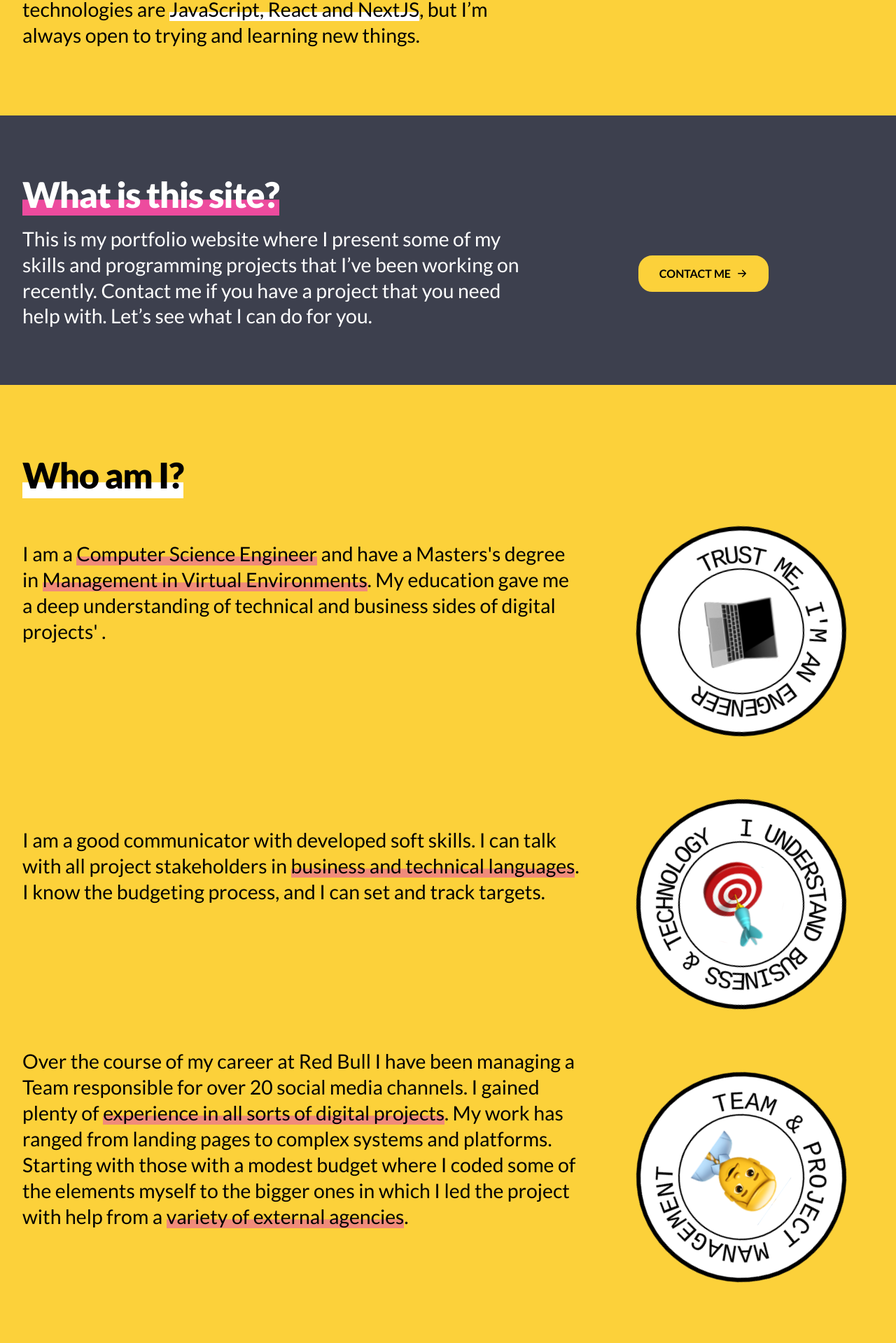
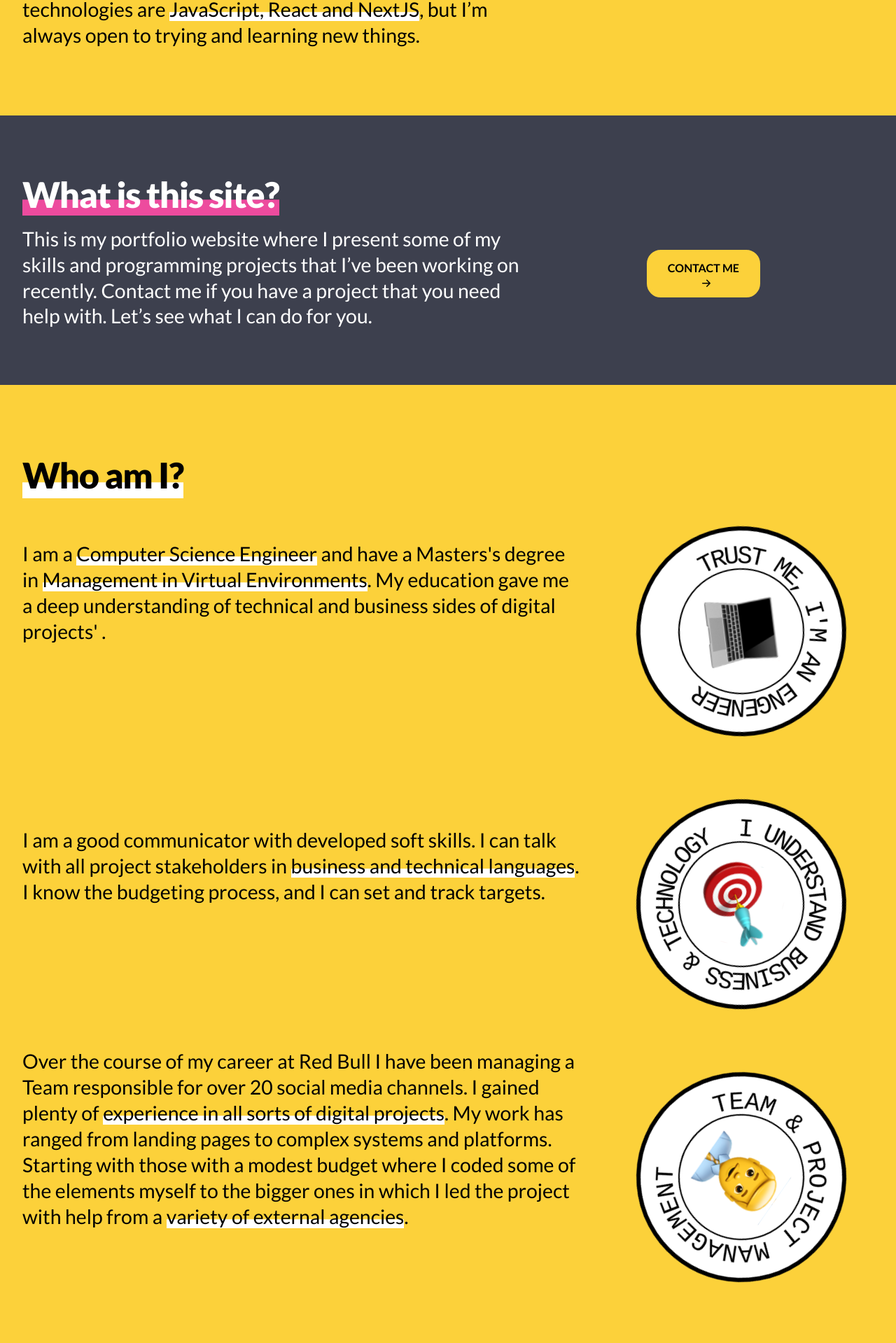
Before and after one commit to wiwo-dev/portfolio, a Next.js app: page / in a window 1280 px wide. Shown: the part 874-2793 px from the top of the page at 70% size. Built offline with nearby package versions, Linux system fonts and the light colour scheme.

Commit message:
email send fix

```diff
--- a/components/Navbar/MobileMenu.js
+++ b/components/Navbar/MobileMenu.js
@@ -8,7 +8,7 @@ const links = [
   { label: "About me", href: "/#aboutme" },
   { label: "My resume", href: "/cv" },
   { label: "My Projects", href: "/#projects" },
-  { label: "The Process", href: "/#process" },
+  //{ label: "The Process", href: "/#process" },
   { label: "Contact me", href: "/#contact" },
 ];
 
@@ -24,7 +24,7 @@ export default function MobileMenu({ onClose }) {
 
   return (
     <motion.nav
-      className="fixed top-0 left-0 h-screen w-screen z-10 bg-gray"
+      className="fixed top-0 left-0 h-screen w-screen z-50 bg-gray"
       initial={{ y: "-100%" }}
       animate={{ y: 0 }}
       exit={{ y: "-100%" }}
--- a/components/sections/AboutMeSection.js
+++ b/components/sections/AboutMeSection.js
@@ -16,9 +16,9 @@ const aboutme = [
     iconText: "TRUST ME, I'M AN ENGENEER",
     body: () => (
       <>
-        I am a <UnderlineText>Computer Science Engineer</UnderlineText> and have a Masters's degree in{" "}
-        <UnderlineText>Management in Virtual Environments</UnderlineText>. My education gave me a deep understanding of
-        technical and business sides of digital projects' .
+        I am a <UnderlineText color="white">Computer Science Engineer</UnderlineText> and have a Masters's degree in{" "}
+        <UnderlineText color="white">Management in Virtual Environments</UnderlineText>. My education gave me a deep
+        understanding of technical and business sides of digital projects' .
       </>
     ),
     icon: "computer.svg",
@@ -37,8 +37,8 @@ const aboutme = [
     body: () => (
       <>
         I am a good communicator with developed soft skills. I can talk with all project stakeholders in{" "}
-        <UnderlineText>business and technical languages</UnderlineText>. I know the budgeting process, and I can set and
-        track targets.
+        <UnderlineText color="white">business and technical languages</UnderlineText>. I know the budgeting process, and
+        I can set and track targets.
       </>
     ),
     icon: "target.svg",
@@ -57,10 +57,11 @@ const aboutme = [
     body: () => (
       <>
         Over the course of my career at Red Bull I have been managing a Team responsible for over 20 social media
-        channels. I gained plenty of <UnderlineText>experience in all sorts of digital projects</UnderlineText>. My work
-        has ranged from landing pages to complex systems and platforms. Starting with those with a modest budget where I
-        coded some of the elements myself to the bigger ones in which I led the project with help from a{" "}
-        <UnderlineText>variety of external agencies</UnderlineText>.
+        channels. I gained plenty of{" "}
+        <UnderlineText color="white">experience in all sorts of digital projects</UnderlineText>. My work has ranged
+        from landing pages to complex systems and platforms. Starting with those with a modest budget where I coded some
+        of the elements myself to the bigger ones in which I led the project with help from a{" "}
+        <UnderlineText color="white">variety of external agencies</UnderlineText>.
       </>
     ),
     icon: "business.svg",
@@ -78,9 +79,9 @@ const aboutme = [
     iconText: "AESTETIC DESIGN AND GRAPHICS",
     body: () => (
       <>
-        My work has thought me the importance of <UnderlineText>high-quality design</UnderlineText>. In my youth I
-        worked as a photographer, I learned Photoshop, Lightroom, and Illustrator which recently helped me quickly learn
-        Figma which I use to design user interfaces.
+        My work has thought me the importance of <UnderlineText color="white">high-quality design</UnderlineText>. In my
+        youth I worked as a photographer, I learned Photoshop, Lightroom, and Illustrator which recently helped me
+        quickly learn Figma which I use to design user interfaces.
       </>
     ),
     icon: "design.svg",
@@ -99,9 +100,11 @@ const aboutme = [
     body: () => (
       <>
         I’m also a certified kitesurfing, windsurfing, and skiing instructor. I’ve been teaching in many places around
-        the globe. This experience influenced my ability to <UnderlineText>prepare presentations</UnderlineText> and{" "}
-        <UnderlineText>present in front of people</UnderlineText>. <UnderlineText>Sharing knowledge</UnderlineText> in
-        an understandable and easy-to-absorb manner is one of my skills.
+        the globe. This experience influenced my ability to{" "}
+        <UnderlineText color="white">prepare presentations</UnderlineText> and{" "}
+        <UnderlineText color="white">present in front of people</UnderlineText>.{" "}
+        <UnderlineText color="white">Sharing knowledge</UnderlineText> in an understandable and easy-to-absorb manner is
+        one of my skills.
       </>
     ),
     icon: "teacher.svg",
--- a/components/sections/ContactSection.js
+++ b/components/sections/ContactSection.js
@@ -25,8 +25,10 @@ async function postData(url = "", data = {}) {
 
 export default function ContactSection({ id }) {
   const [emailSend, setEmailSend] = useState(false);
+  const [isSending, setIsSending] = useState(false);
 
   const handleSubmit = async (e) => {
+    setIsSending(true);
     e.preventDefault();
     console.log("SEND");
     const formData = new FormData(e.target);
@@ -34,9 +36,15 @@ export default function ContactSection({ id }) {
     var object = {};
     formData.forEach((value, key) => (object[key] = value));
     console.log(object);
-    const response = await postData("api/sendgrid", object);
-    if (response.status === "200") setEmailSend(true);
-    console.log(response);
+    try {
+      const response = await postData("api/sendgrid", object);
+      if (response.status === "200") setEmailSend(true);
+      setIsSending(false);
+      console.log(response);
+    } catch (error) {
+      console.log(error);
+      setIsSending(false);
+    }
   };
 
   return (
@@ -59,6 +67,7 @@ export default function ContactSection({ id }) {
               name="name"
               type="text"
               label=""
+              required
               placeholder="YOUR NAME"
               className="p-10 rounded-[20px] rounded-tl-[60px] rounded-br-[60px] border-[6px]"></Input>
             <Input
@@ -66,15 +75,19 @@ export default function ContactSection({ id }) {
               name="email"
               type="email"
               placeholder="EMAIL"
+              required
               className="p-10 rounded-[20px] rounded-bl-[60px] rounded-tr-[60px] border-[6px]"></Input>
             <Textarea
               label=""
               name="body"
               type="text"
+              required
               placeholder="YOUR MESSAGE"
               className="p-10 rounded-[60px] p-10 border-[6px] min-h-[250px]"></Textarea>
             <div className="flex justify-center">
-              <Button type="submit">send</Button>
+              <Button type="submit" loading={isSending}>
+                send
+              </Button>
             </div>
           </motion.form>
           {emailSend && (
--- a/components/sections/ProjectsSection.js
+++ b/components/sections/ProjectsSection.js
@@ -27,7 +27,7 @@ export default function ProjectsSection({ id }) {
             title="Ecommerce platform"
             picture="/projects-logos/veggies.png"
             description="It’s an online shop which can be used for businesses that sell multiple products that are usually bought in more than one quantity."
-            technologies={["NextJS", "React", "Prisma", "Tailwind CSS", "Stripe"]}
+            technologies={["NextJS", "React", "Prisma", "Stripe", "Next Auth", "Imgix", "Tailwind CSS"]}
             href="/projects/ecommerce"
           />
           <Project
@@ -35,14 +35,14 @@ export default function ProjectsSection({ id }) {
             picture="/projects-logos/snake-game.png"
             description="Do you remember playing Snake Game on Nokia 3210? I do! And that’s why decided to recreate the game as one of my
           portfolio projects."
-            technologies={["React", "Tailwind CSS", "Firestore"]}
+            technologies={["React", "Tailwind CSS", "Firestore", "Firebase Hosting"]}
             href="/projects/snake-game"
           />
           <Project
             title="Sorting Visualizer"
             picture="/projects-logos/sorting.png"
             description="This project is visualizing how sorting algorithms work. It helps to understand each step. Users can pause the visualization and go forward or backward step by step."
-            technologies={["React", "Chakra UI", "Framer Motion"]}
+            technologies={["React", "Chakra UI", "Framer Motion", "GitHub Pages"]}
             href="/projects/sorting-visualizer"
           />
         </div>
--- a/components/ui/Button.js
+++ b/components/ui/Button.js
@@ -1,7 +1,16 @@
 import Link from "next/link";
 import React from "react";
+import { motion, transform } from "framer-motion";
 
-export default function Button({ variant = "default", size = "base", children, href = "", target = "", ...rest }) {
+export default function Button({
+  variant = "default",
+  size = "base",
+  children,
+  href = "",
+  target = "",
+  loading,
+  ...rest
+}) {
   const defaultClassName =
     "bg-yellow-base hover:bg-yellow-dark active:bg-yellow-darker  border-[6px] border-yellow-base hover:border-yellow-dark active:border-yellow-darker";
   const lightClassName =
@@ -14,9 +23,11 @@ export default function Button({ variant = "default", size = "base", children, h
         className={`${variant === "light" ? lightClassName : defaultClassName} ${
           size === "big" ? "min-h-[60px] text-lg" : "min-h-[40px] text-base"
         }
-      rounded-[20px] px-[24px] py-[6px] font-bold uppercase whitespace-nowrap flex justify-center items-center ${hoverAnimationClassName}`}
+      overflow-x-hidden rounded-[20px] px-[24px] py-[6px] font-bold uppercase whitespace-nowrap flex justify-center items-center ${hoverAnimationClassName}`}
         {...rest}>
-        {children}
+        <motion.span animate={{ x: loading && [-200, 0, 200] }} transition={{ repeat: Infinity }}>
+          {children}
+        </motion.span>
       </button>
     );
   };
```
